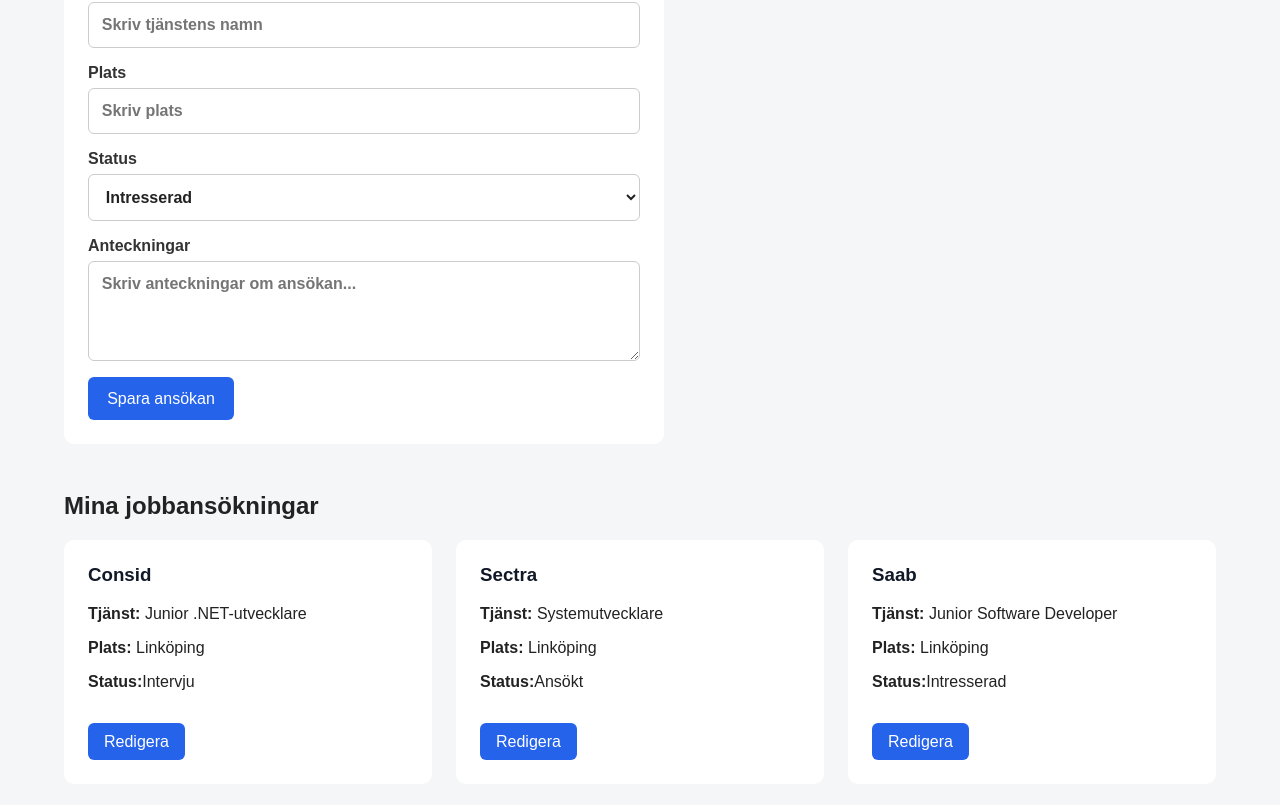
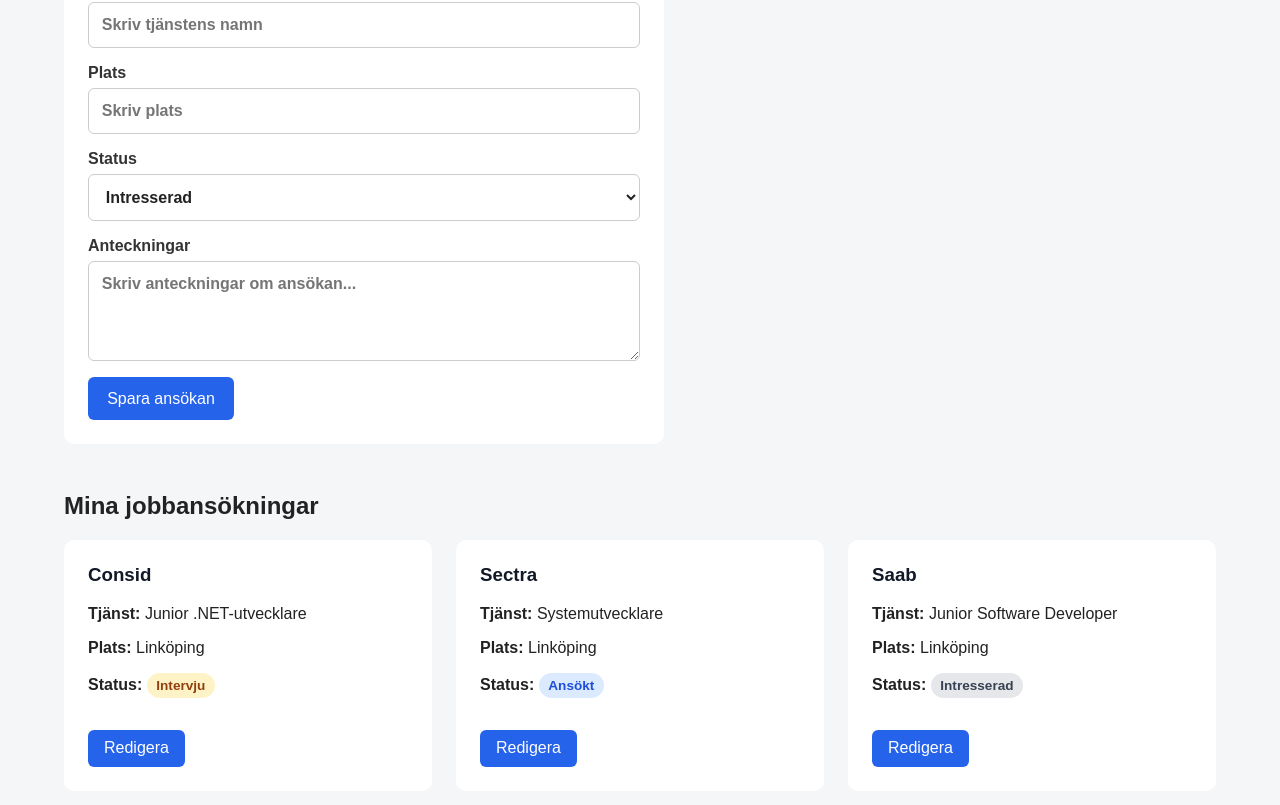
Before and after one commit to TSOLER89/job-application-tracker, a React (Vite) app: page / in a window 1280 px wide. Shown: the part 363-1168 px from the top of the page. Built offline with nearby package versions, Linux system fonts and the light colour scheme.

Commit message:
Add visual status badges for job applications

```diff
--- a/src/App.css
+++ b/src/App.css
@@ -116,6 +116,40 @@
   background-color: #6b7280;
 }
 
+/* Status Badges */
+.status-badge {
+  display: inline-block;
+  padding: 0.3rem 0.6rem;
+  border-radius: 999px;
+  font-size: 0.85rem;
+  font-weight: bold;
+}
+
+.status-intresserad {
+  background-color: #e5e7eb;
+  color: #374151;
+}
+
+.status-ansökt {
+  background-color: #dbeafe;
+  color: #1d4ed8;
+}
+
+.status-intervju {
+  background-color: #fef3c7;
+  color: #92400e;
+}
+
+.status-erbjudande {
+  background-color: #dcfce7;
+  color: #166534;
+}
+
+.status-avslag {
+  background-color: #fee2e2;
+  color: #991b1b;
+}
+
 /* Mobile */
 
 @media (max-width: 768px) {
--- a/src/components/ApplicationCard.jsx
+++ b/src/components/ApplicationCard.jsx
@@ -19,7 +19,10 @@
             </p>
 
             <p>
-                <strong>Status:</strong>{status}
+             <strong>Status:</strong>{' '}
+            <span className={`status-badge status-${status.toLowerCase()}`}>
+                {status}
+            </span>
             </p>
                 {notes && (
                     <p>
```
